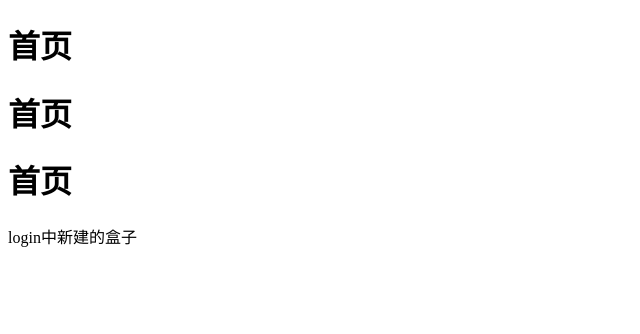
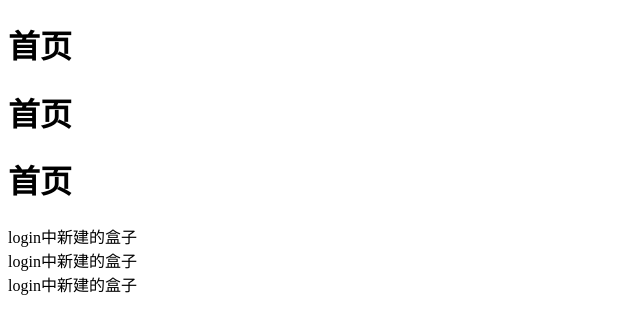
Before and after one commit to Mynmhui/test, a plain HTML site: page index.html in a window 1280 px wide. Shown: the whole page, without its empty margins (0-640 px from the left). Drawn offline with Linux system fonts and the light colour scheme.

Commit message:
修改了login中的index.html

```diff
--- a/index.html
+++ b/index.html
@@ -11,6 +11,8 @@
     <h1>首页</h1>
     <h1>首页</h1>
     <div>login中新建的盒子</div>
+    <div>login中新建的盒子</div>
+    <div>login中新建的盒子</div>
 </body>
 <script src="./index.js"></script>
 </html>
```
